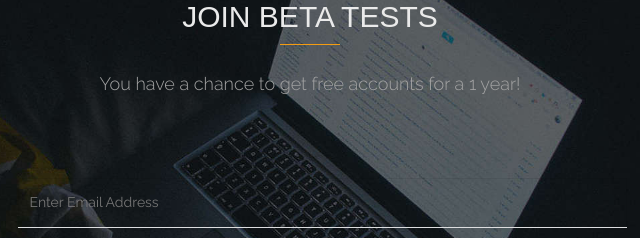
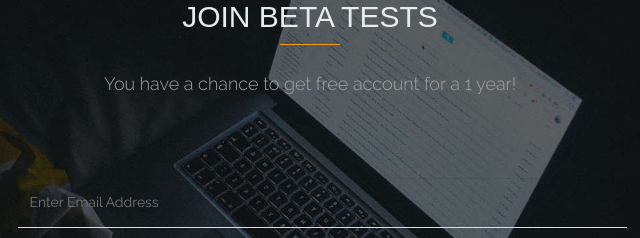
Before and after one commit to puradawid/left4user.com, a plain HTML site: page index.html in a window 1280 px wide. Shown: the part 2025-2263 px from the top of the page, 330-970 px from the left. Drawn offline with nearby package versions, Linux system fonts and the light colour scheme.

Commit message:
Removing typo in footer

```diff
--- a/index.html
+++ b/index.html
@@ -102,7 +102,7 @@
       <div class="footer_top">
         <div class="content">
             <h2>Join beta tests</h2>
-              <h6>You have a chance to get free accounts for a 1 year!</h6>
+              <h6>You have a chance to get free account for a 1 year!</h6>
               <div class="bt_ariea">
                 <input type="text"  placeholder="Enter Email Address" />
                   <input type="submit" value="SUBMIT" />
```
